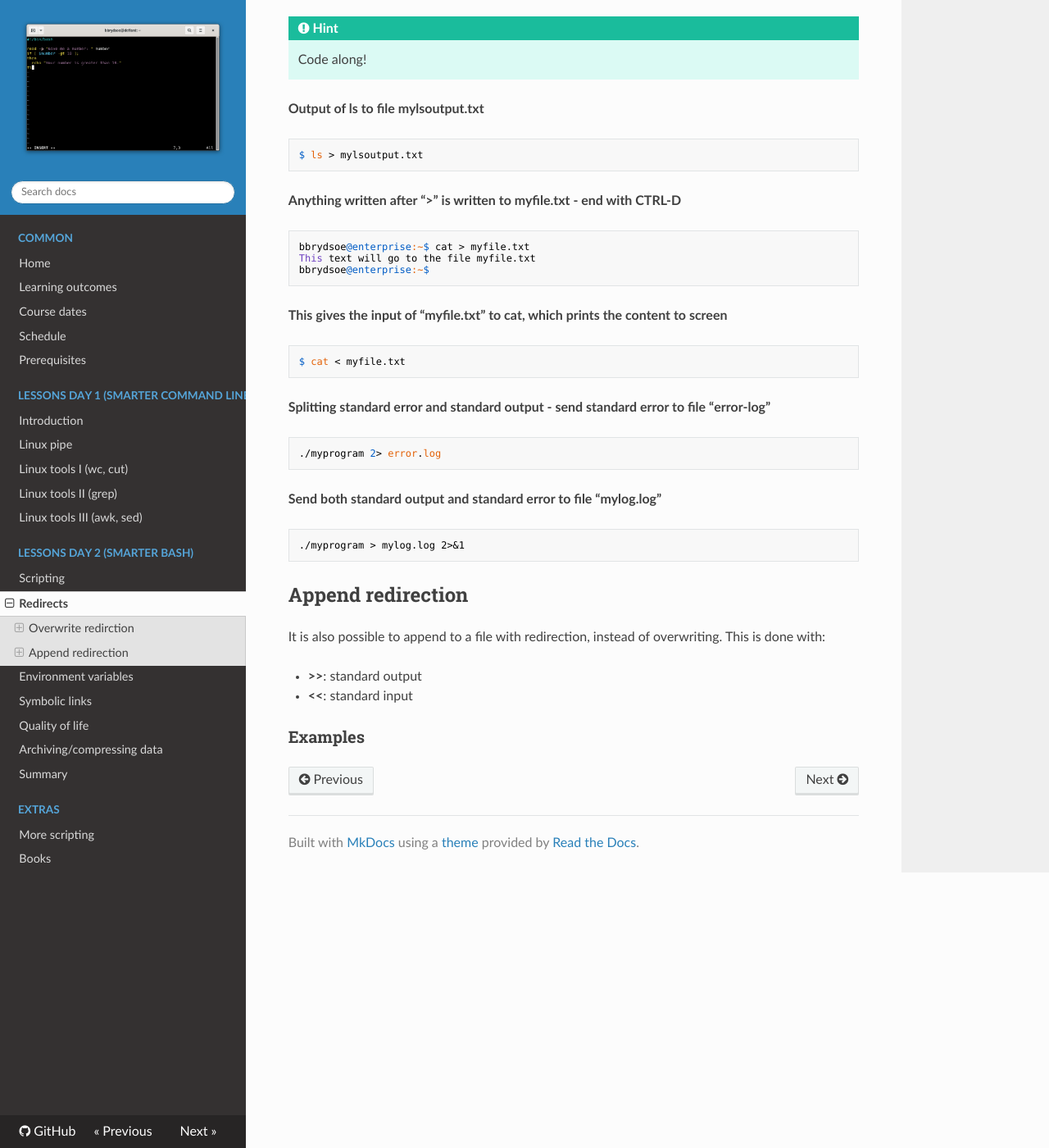
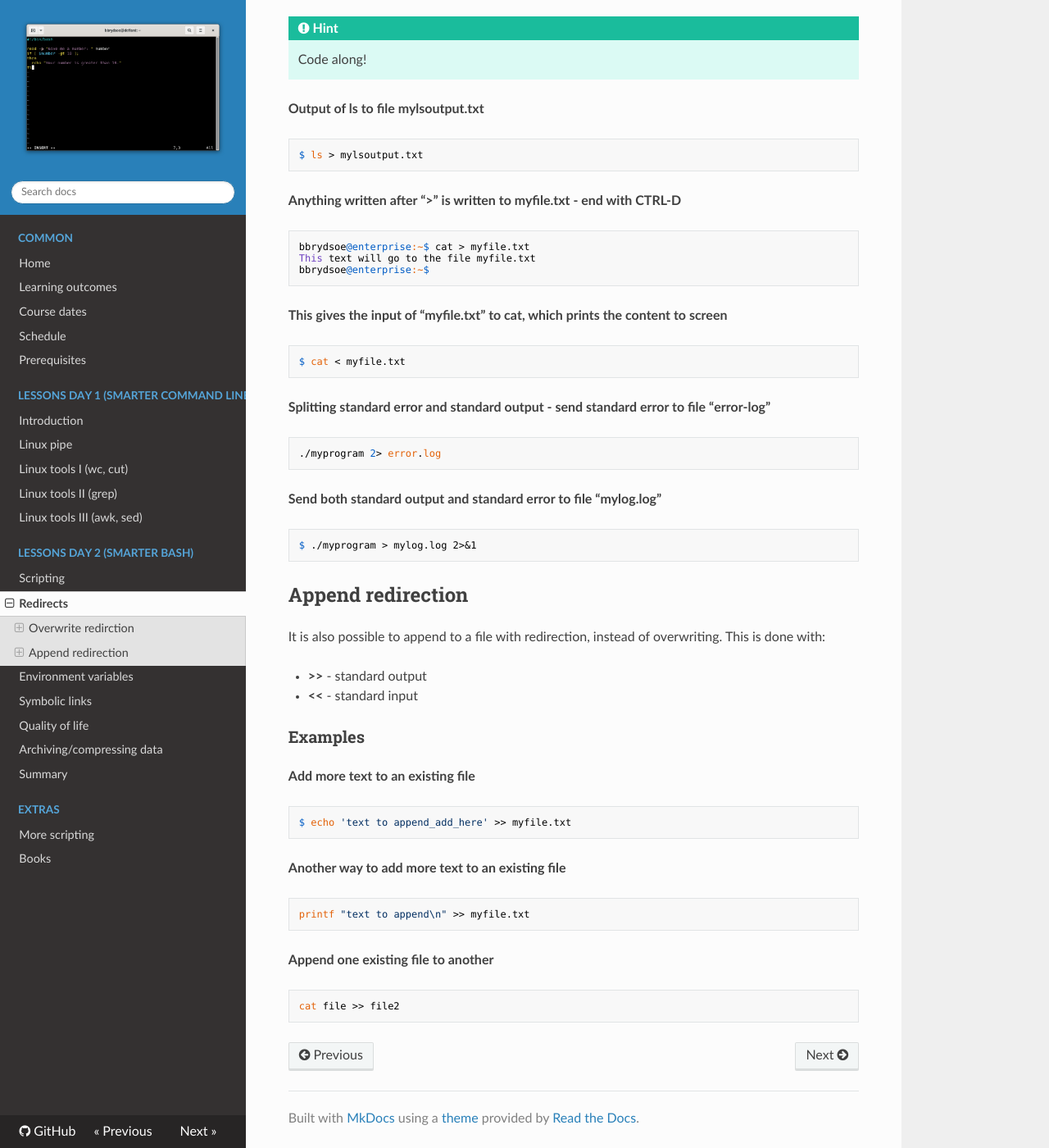
Before and after one commit to UPPMAX/linux-command-line-201, an MkDocs documentation site: the page built from docs/sessions/redirects.md, in a window 1280 px wide and 1400 px high, scrolled down 1296 px. Shown: the whole window at 82% size. Built offline with MkDocs 1.6.1, drawn with Linux system fonts in a browser that asks for light colours; nearby versions of some CDN libraries; some of the changed text lies outside the part shown.

Commit message:
Adding some examples

````diff
--- a/docs/sessions/redirects.md
+++ b/docs/sessions/redirects.md
@@ -33,8 +33,8 @@ Let us look at them one at a time and see some examples.
 
 Let us assume you want to save the output of a command to a file and that you do not mind that the existing content of that file is overwritten (or you create a new file). In this situation, **overwrite redirection** is useful.
 
-- **>**: standard output
-- **<**: standard input
+- **>** - standard output
+- **<** - standard input
 
 ### Examples
 
@@ -66,14 +66,29 @@ $ cat < myfile.txt
 
 **Send both standard output and standard error to file "mylog.log"**
 ```bash
-./myprogram > mylog.log 2>&1
+$ ./myprogram > mylog.log 2>&1
 ```
 
 ## Append redirection
 
 It is also possible to append to a file with redirection, instead of overwriting. This is done with:
 
-- **>>**: standard output
-- **<<**: standard input
+- **>>** - standard output
+- **<<** - standard input
 
 ### Examples
+
+**Add more text to an existing file**
+```bash
+$ echo 'text to append_add_here' >> myfile.txt
+```
+
+**Another way to add more text to an existing file**
+```bash
+printf "text to append\n" >> myfile.txt
+```
+
+**Append one existing file to another**
+```bash
+cat file >> file2
+```
````
